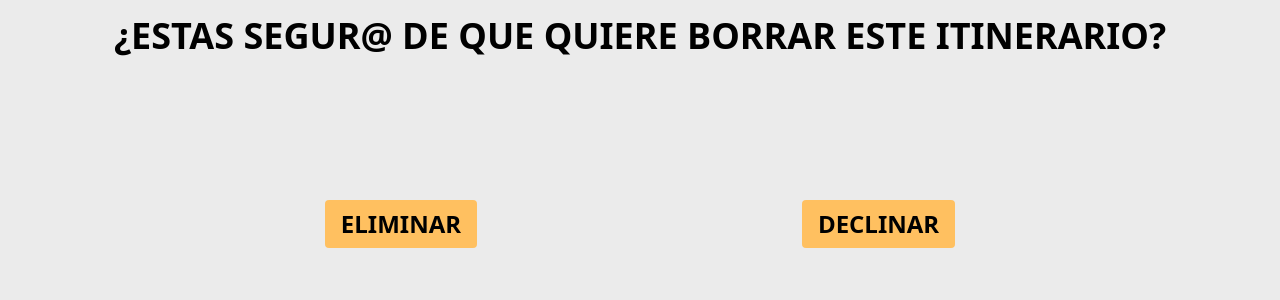
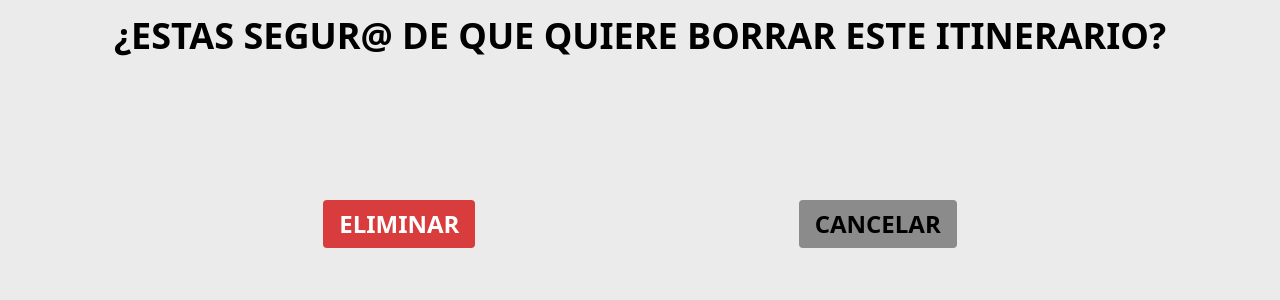
Before and after one commit to MiguelGuerraGalvez/appCieloConEl, a Laravel app: template resources/views/hermandad/confirmarEliminarItinerario.blade.php in a window 1280 px wide. Shown: the part 260-560 px from the top of the page. Run offline with Laravel 12, Linux system fonts and the light colour scheme; the template is opened without the code that fills it, so the values that code supplies are empty; a user stored in the database is signed in; data comes from the database, SQL or seed files in the repository; style sheets or scripts are compiled from the project's sources; some web fonts are replaced.

Commit message:
Ajuste páginas eliminar

```diff
--- a/resources/views/consejo/confirmarEliminarCarteles.blade.php
+++ b/resources/views/consejo/confirmarEliminarCarteles.blade.php
@@ -20,7 +20,7 @@
         </form>
         <form action="{{ route('consejo.administracion') }}" method="get">
             @csrf
-            <input class="text-lg md:text-xl lg:text-2xl bg-[#8b8b8b] text-black font-semibold px-4 py-2 rounded hover:bg-[#555555] cursor-pointer" type="submit" name="no" id="no" value="DECLINAR">
+            <input class="text-lg md:text-xl lg:text-2xl bg-[#8b8b8b] text-black font-semibold px-4 py-2 rounded hover:bg-[#555555] cursor-pointer" type="submit" name="no" id="no" value="CANCELAR">
         </form>
     </section>
 </body>
--- a/resources/views/consejo/confirmarEliminarPregones.blade.php
+++ b/resources/views/consejo/confirmarEliminarPregones.blade.php
@@ -20,7 +20,7 @@
         </form>
         <form action="{{ route('consejo.administracion') }}" method="get">
             @csrf
-            <input class="text-lg md:text-xl lg:text-2xl bg-[#8b8b8b] text-black font-semibold px-4 py-2 rounded hover:bg-[#555555] cursor-pointer" type="submit" name="no" id="no" value="DECLINAR">
+            <input class="text-lg md:text-xl lg:text-2xl bg-[#8b8b8b] text-black font-semibold px-4 py-2 rounded hover:bg-[#555555] cursor-pointer" type="submit" name="no" id="no" value="CANCELAR">
         </form>
     </section>
 </body>
--- a/resources/views/hermandad/confirmarEliminarItinerario.blade.php
+++ b/resources/views/hermandad/confirmarEliminarItinerario.blade.php
@@ -16,11 +16,11 @@
         <form action="{{ route('hermandad.deleteItinerario') }}" method="post">
             @csrf
             <input type="hidden" name="itinerario_eliminar" value="{{ $itinerario->id }}">
-            <input class="text-lg md:text-xl lg:text-2xl bg-[#FFC060] text-black font-semibold px-4 py-2 rounded hover:bg-[#F9D193] cursor-pointer" type="submit" name="si" id="si" value="ELIMINAR">
+            <input class="text-lg md:text-xl lg:text-2xl bg-[#d83c3c] text-white font-semibold px-4 py-2 rounded hover:bg-[#a12b2b] cursor-pointer" type="submit" name="si" id="si" value="ELIMINAR">
         </form>
         <form action="{{ route('hermandad.administracion', ['hermandad' => Auth::user()->name]) }}" method="get">
             @csrf
-            <input class="text-lg md:text-xl lg:text-2xl bg-[#FFC060] text-black font-semibold px-4 py-2 rounded hover:bg-[#F9D193] cursor-pointer" type="submit" name="no" id="no" value="DECLINAR">
+            <input class="text-lg md:text-xl lg:text-2xl bg-[#8b8b8b] text-black font-semibold px-4 py-2 rounded hover:bg-[#555555] cursor-pointer" type="submit" name="no" id="no" value="CANCELAR">
         </form>
     </section>
 </body>
```
